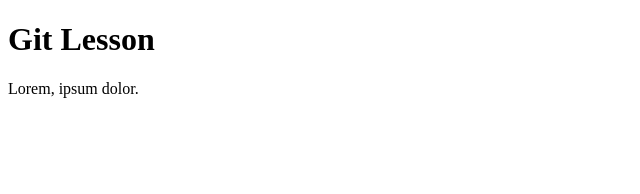
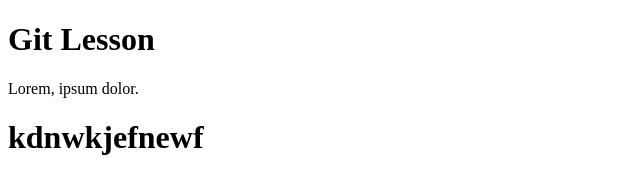
Before and after one commit to salohiddin1010/getlesson, a plain HTML site: page index.html in a window 1280 px wide. Shown: the whole page, without its empty margins (0-640 px from the left). Drawn offline with Linux system fonts and the light colour scheme.

Commit message:
p qoshildi

```diff
--- a/index.html
+++ b/index.html
@@ -9,5 +9,6 @@
 <body>
     <h1>Git Lesson</h1>
     <p>Lorem, ipsum dolor.</p>
+    <h1>kdnwkjefnewf</h1>
 </body>
 </html>
```
